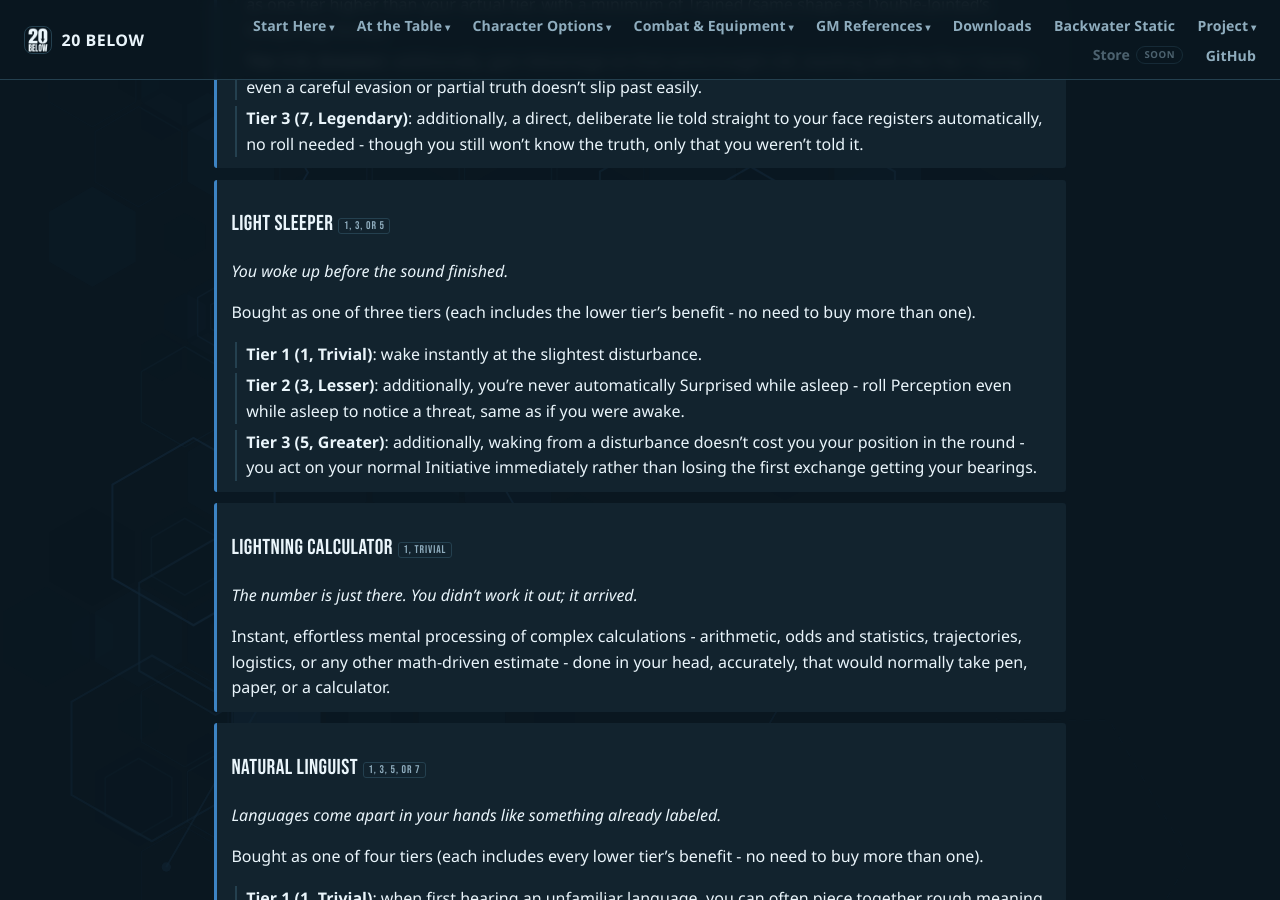
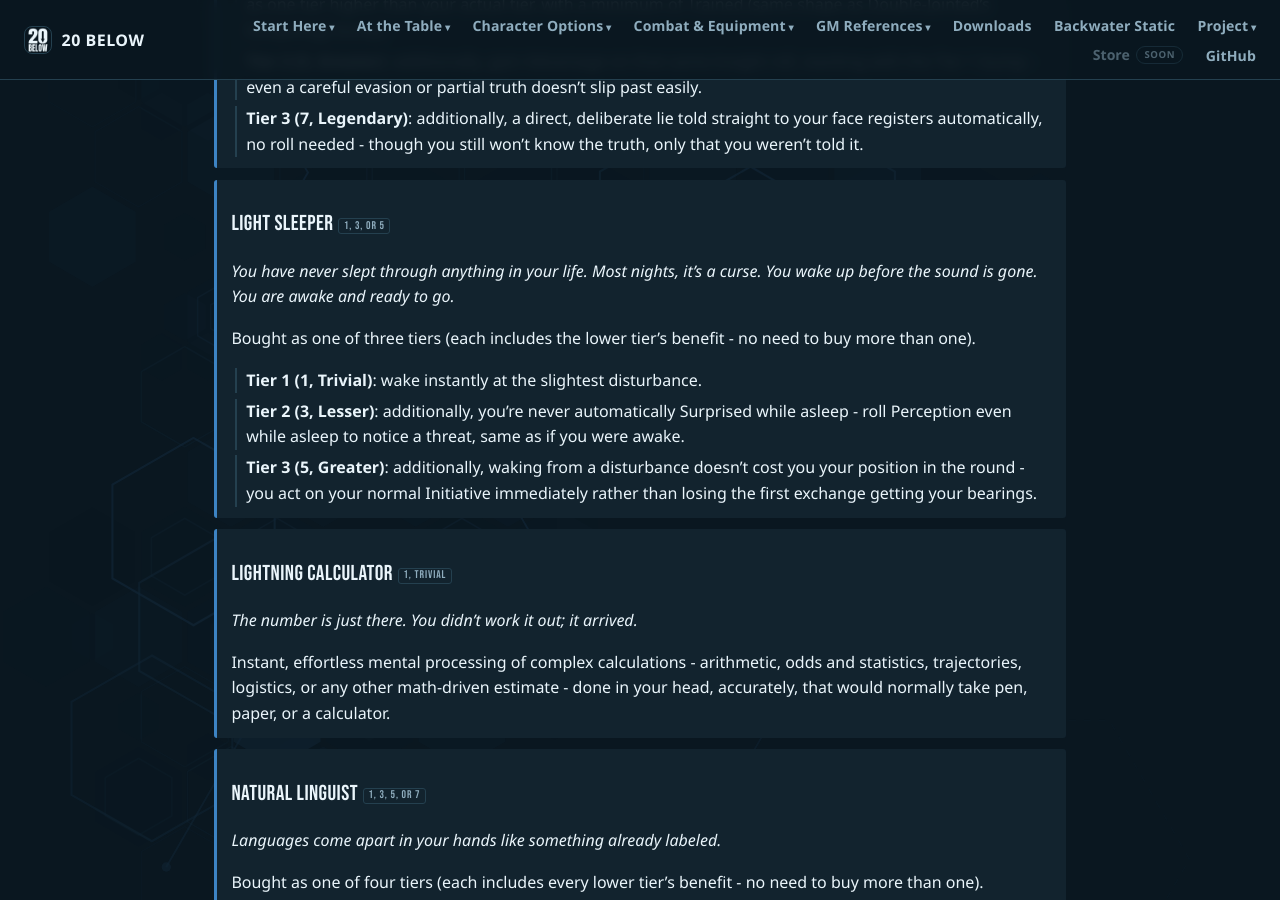
Before and after one commit to feralucce/20_Below, a Jekyll site: the page built from webbook/boons.md, in a window 1280 px wide and 900 px high, scrolled down 10385 px. Built offline with Jekyll 4.4.1, drawn with Linux system fonts in a browser that asks for light colours.

Commit message:
Boons: rework the Light Sleeper flavour
Co-Authored-By: Claude Opus 5 <noreply@anthropic.com>

```diff
--- a/webbook/boons.md
+++ b/webbook/boons.md
@@ -668,7 +668,7 @@ Bought as one of three tiers (each includes every lower tier’s benefit - no ne
 
 <div class="boon-flavour" markdown="1">
 
-You woke up before the sound finished.
+You have never slept through anything in your life. Most nights, it's a curse. You wake up before the sound is gone. You are awake and ready to go.
 
 </div>
 
```
